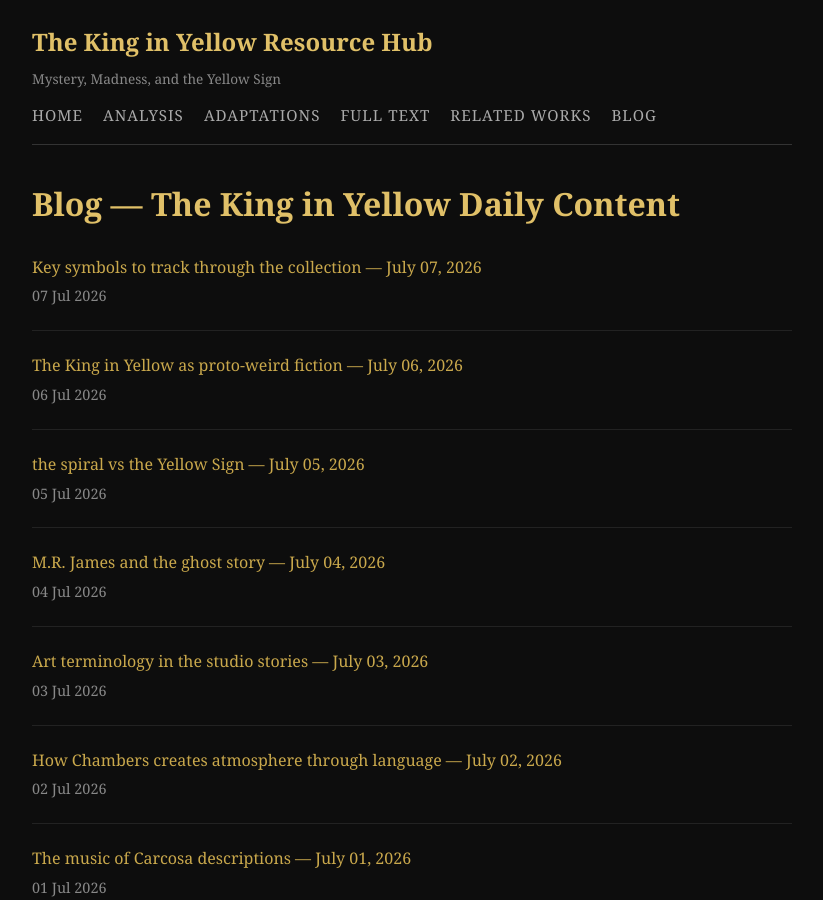
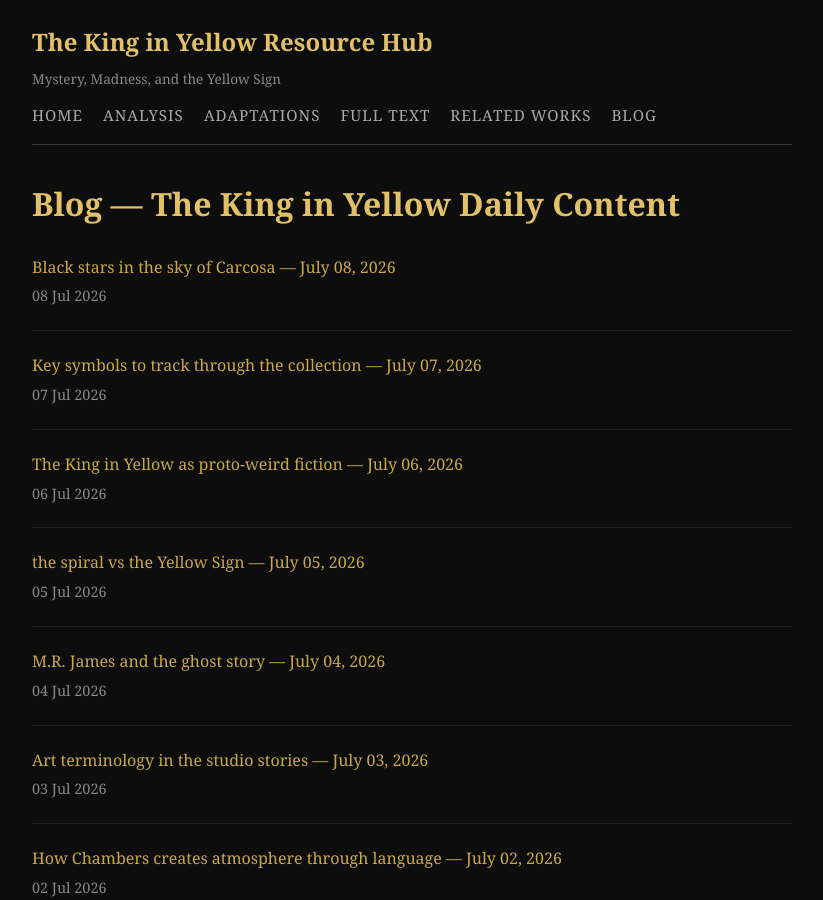
Before and after one commit to miravosqueinteresante/the-king-in-yellow-resources, a Jekyll site: the page built from blog/index.md, in a window 1280 px wide and 900 px high. Shown: the whole window, without its empty margins (228-1051 px from the left). Built offline with Jekyll 4.4.1, drawn with Linux system fonts in a browser that asks for light colours; some of the changed lines change nothing that is shown.

Commit message:
Daily post — 2026-07-08

```diff
--- a/_data/post-queue.json
+++ b/_data/post-queue.json
@@ -9,9 +9,10 @@
   "carcosa_lore": {
     "used": [
       "Yhtill \u2014 the sister city",
-      "The twin suns of Carcosa"
+      "The twin suns of Carcosa",
+      "Black stars in the sky of Carcosa"
     ],
-    "last_date": "2026-06-29"
+    "last_date": "2026-07-08"
   },
   "yellow_sign_meaning": {
     "used": [
--- /dev/null
+++ b/_posts/2026-07-08-black-stars-in-the-sky-of-carcosa.md
@@ -0,0 +1,32 @@
+---
+layout: post
+title: "Black stars in the sky of Carcosa — July 08, 2026"
+date: 2026-07-08 12:00:00 +0000
+categories: blog
+content_type: carcosa_lore
+tags: [carcosa lore the-king-in-yellow chambers analysis]
+---
+In Robert W. Chambers' seminal work, "The King in Yellow," the mysterious city of Carcosa serves as a haunting backdrop that reflects the psychological and existential themes of the text. One particularly evocative image associated with Carcosa is the presence of black stars in the sky, a motif that encapsulates both the beauty and terror that permeate the stories. These celestial bodies are not mere decoration; they symbolize a deeper cosmic horror and the fragility of human sanity in the face of the unknown.
+
+The black stars represent a reality that is at once alluring and grotesque, inviting characters and readers alike to confront the abyss of their own fears and desires. The phrase "the black stars" appears in the context of despair and madness, suggesting that these stars do not shine with the warm light of hope. Instead, they cast an eerie pall over the landscape of Carcosa, transforming the city into a nightmarish vision. This duality is a core theme within Chambers' work, where the interplay of beauty and horror invites contemplation of art, existence, and the human condition.
+
+Chambers intricately weaves the influence of "The King in Yellow" into the fabric of Carcosa, suggesting that the play is a doorway to madness. The protagonists who encounter the black stars often find themselves grappling with existential dread, hinting at a universe that is indifferent, or even hostile, to human aspirations. The stars serve as a reminder of the vastness of the cosmos, which dwarfs human experience and highlights the insignificance of individual suffering. As one character muses, “the yellow sign” becomes a conduit through which the malignant forces of Carcosa seep into their psyche, revealing a universe filled with horrors that lie just beyond the veil of perception.
+
+Moreover, the black stars can be interpreted as a manifestation of the characters' internal struggles. The chaos of their thoughts and emotions is mirrored in the chaotic beauty of the heavens above Carcosa. The notion that the stars are "black" suggests a void—an absence of light, a lack of clarity. This aligns with the overarching theme of the narrative, where knowledge is often portrayed as a curse. Characters who seek to uncover the truths behind Carcosa and "The King in Yellow" frequently encounter madness instead, a testament to the dangers of curiosity and the pursuit of forbidden knowledge.
+
+The imagery of black stars also evokes a sense of isolation and desolation. The characters who roam Carcosa are often portrayed as solitary figures, wandering through a landscape that reflects their inner turmoil. They are lost not only in the physical sense but also in a metaphysical one, trapped within the confines of their own minds. The black stars loom overhead as a constant reminder of the unseen forces at play, reinforcing the idea that Carcosa is not just a place, but a state of being—a liminal space where the boundaries between reality and illusion blur.
+
+In conclusion, the black stars in the sky of Carcosa are rich with meaning in "The King in Yellow." They symbolize the eternal struggle against the unknown, the madness that lurks in the pursuit of truth, and the isolating beauty of a universe that is both awe-inspiring and terrifying. Chambers invites us to explore this unsettling landscape, challenging our perceptions of sanity and reality, and reminding us that sometimes, the most profound horrors are those that lie just beyond our understanding.
+
+---
+
+### Explore More
+
+- [Carcosa Glossary — Complete Guide](/the-king-in-yellow-resources/analysis/carcosa-glossary/)
+
+*For a more interactive experience, there is a coloring book and nightmare journal inspired by The King in Yellow: [The King in Yellow: Nightmares Diary and Coloring Book](https://www.amazon.com/dp/B0CTXCQ9HM)*
+
+### Previous Posts on This Topic
+
+- [The twin suns of Carcosa — June 29, 2026](/the-king-in-yellow-resources/2026/07/2026-06-29-the-twin-suns-of-carcosa.html)
+- [the sister city — June 16, 2026](/the-king-in-yellow-resources/2026/07/2026-06-16-yhtill-the-sister-city.html)
```
